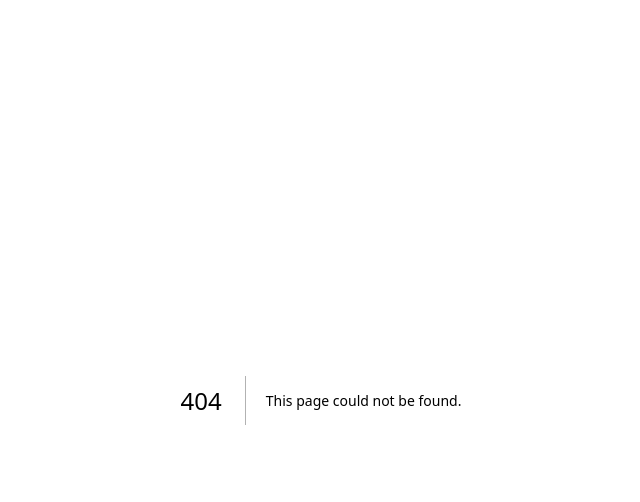
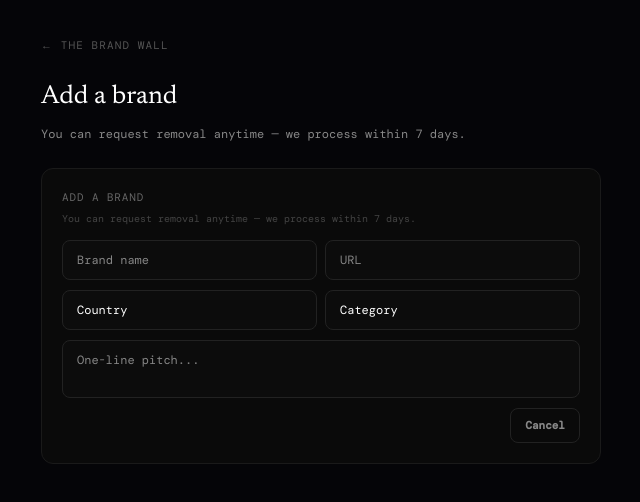
Before and after one commit to Cartooli/brand-wall, a Next.js app: page /submit in a window 1280 px wide. Before the commit this address had no page. Shown: the top 502 px of the page, without its empty margins (319-959 px from the left). Built offline with nearby package versions, Linux system fonts and the light colour scheme.

Commit message:
Add /submit deep link and Georgian invite copy
- New /submit route: form open by default, ?country=georgia prefill
- SubmitBrand: initialOpen, initialCountry props
- Sitemap + footer link to /submit
- docs/copy/social-invite-georgian-brands-ka.md: 3 post-ready variants (ka)

Made-with: Cursor

```diff
--- a/src/app/sitemap.ts
+++ b/src/app/sitemap.ts
@@ -13,6 +13,12 @@ export default function sitemap(): MetadataRoute.Sitemap {
       lastModified: now,
       changeFrequency: "weekly",
       priority: 1,
+    },
+    {
+      url: `${BASE}/submit`,
+      lastModified: now,
+      changeFrequency: "weekly",
+      priority: 0.9,
     },
   ];
 
--- /dev/null
+++ b/src/app/submit/layout.tsx
@@ -0,0 +1,20 @@
+import type { Metadata } from "next";
+
+export const metadata: Metadata = {
+  title: "Submit a brand — The Brand Wall",
+  description:
+    "Add your indie brand to The Brand Wall. Free. Name, URL, one-line pitch. You can request removal anytime — we process within 7 days.",
+  openGraph: {
+    title: "Submit a brand — The Brand Wall",
+    description:
+      "Add your indie brand to The Brand Wall. Free. You can request removal anytime — we process within 7 days.",
+    url: "https://www.brandwall.online/submit",
+  },
+  robots: { index: true, follow: true },
+};
+
+export default function SubmitLayout({
+  children,
+}: Readonly<{ children: React.ReactNode }>) {
+  return children;
+}
--- /dev/null
+++ b/src/app/submit/page.tsx
@@ -0,0 +1,93 @@
+"use client";
+
+import { Suspense } from "react";
+import Link from "next/link";
+import { useSearchParams } from "next/navigation";
+import { useLocale } from "@/lib/i18n/context";
+import { COUNTRIES } from "@/data/countries";
+import SubmitBrand from "@/components/SubmitBrand";
+
+function SubmitContent() {
+  const { t } = useLocale();
+  const searchParams = useSearchParams();
+  const country = searchParams.get("country")?.toLowerCase() || undefined;
+  const validCountry = country && country in COUNTRIES ? country : undefined;
+
+  return (
+    <div
+      style={{
+        minHeight: "100vh",
+        background: "#050508",
+        color: "#fff",
+        padding: "32px 24px",
+      }}
+    >
+      <div style={{ maxWidth: 560, margin: "0 auto" }}>
+        <Link
+          href="/"
+          style={{
+            fontFamily: "var(--font-dm-mono)",
+            fontSize: 11,
+            color: "#555",
+            textDecoration: "none",
+            textTransform: "uppercase",
+            letterSpacing: "0.1em",
+            marginBottom: 24,
+            display: "inline-block",
+          }}
+        >
+          ← {t("common", "the_brand_wall")}
+        </Link>
+
+        <h1
+          style={{
+            fontFamily: "var(--font-newsreader)",
+            fontSize: 26,
+            fontWeight: 400,
+            marginBottom: 8,
+          }}
+        >
+          {t("submit", "add_brand")}
+        </h1>
+        <p
+          style={{
+            fontFamily: "var(--font-dm-mono)",
+            fontSize: 12,
+            color: "#888",
+            lineHeight: 1.6,
+            marginBottom: 24,
+          }}
+        >
+          {t("submit", "removal_promise")}
+        </p>
+
+        <SubmitBrand initialOpen={true} initialCountry={validCountry} />
+      </div>
+    </div>
+  );
+}
+
+export default function SubmitPage() {
+  return (
+    <Suspense
+      fallback={
+        <div
+          style={{
+            minHeight: "100vh",
+            background: "#050508",
+            color: "#666",
+            display: "flex",
+            alignItems: "center",
+            justifyContent: "center",
+            fontFamily: "var(--font-dm-mono)",
+            fontSize: 12,
+          }}
+        >
+          Loading…
+        </div>
+      }
+    >
+      <SubmitContent />
+    </Suspense>
+  );
+}
--- a/src/components/HomeContent.tsx
+++ b/src/components/HomeContent.tsx
@@ -248,6 +248,13 @@ export default function HomeContent({ initialCountry, initialBrand }: HomeConten
         >
           {t("landing", "footer_inspired")} &middot; {t("landing", "footer_pixel")} &middot;{" "}
           <a
+            href="/submit"
+            style={{ color: "#282828", textDecoration: "none" }}
+          >
+            {t("submit", "submit_brand_cta")}
+          </a>
+          {" · "}
+          <a
             href="/request-removal"
             style={{ color: "#282828", textDecoration: "none" }}
           >
--- a/src/components/SubmitBrand.tsx
+++ b/src/components/SubmitBrand.tsx
@@ -5,6 +5,13 @@ import { COUNTRIES } from "@/data/countries";
 import { CATEGORIES } from "@/data/categories";
 import { useLocale } from "@/lib/i18n/context";
 import ShareButton from "@/components/ShareButton";
+
+export type SubmitBrandProps = {
+  /** When true, the form is expanded on mount (e.g. on /submit page). */
+  initialOpen?: boolean;
+  /** Pre-fill country (e.g. "georgia" from ?country=georgia). */
+  initialCountry?: string;
+};
 
 const inputBaseStyle: React.CSSProperties = {
   padding: "10px 14px",
@@ -25,11 +32,17 @@ const selectStyle: React.CSSProperties = {
   WebkitAppearance: "none",
 };
 
-export default function SubmitBrand() {
+export default function SubmitBrand({ initialOpen, initialCountry }: SubmitBrandProps = {}) {
   const { t } = useLocale();
-  const [open, setOpen] = useState(false);
+  const [open, setOpen] = useState(!!initialOpen);
   const [submitted, setSubmitted] = useState(false);
-  const [form, setForm] = useState({ name: "", url: "", country: "", cat: "", desc: "" });
+  const [form, setForm] = useState({
+    name: "",
+    url: "",
+    country: initialCountry ?? "",
+    cat: "",
+    desc: "",
+  });
 
   if (submitted)
     return (
```
Also changed, not shown: 1 other file (tests, documents, lock files or other folders).
